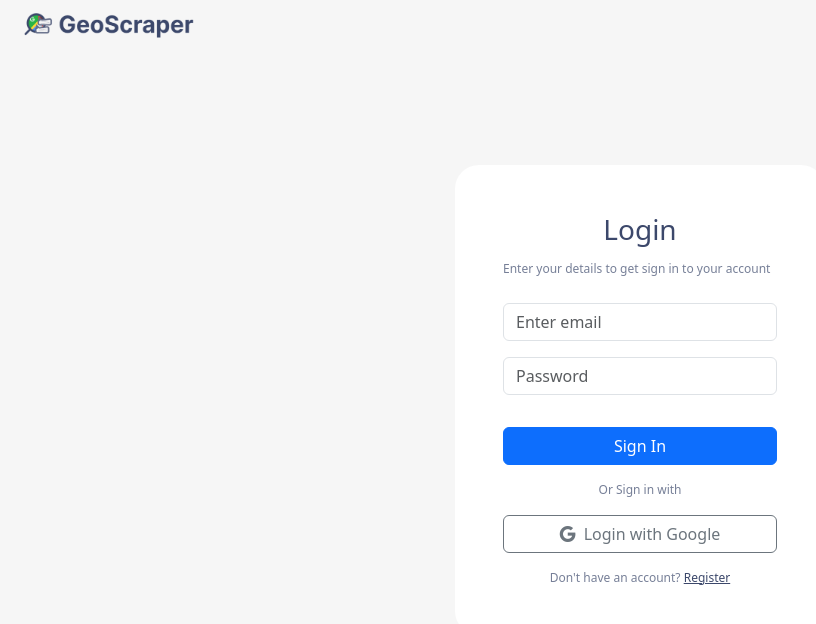
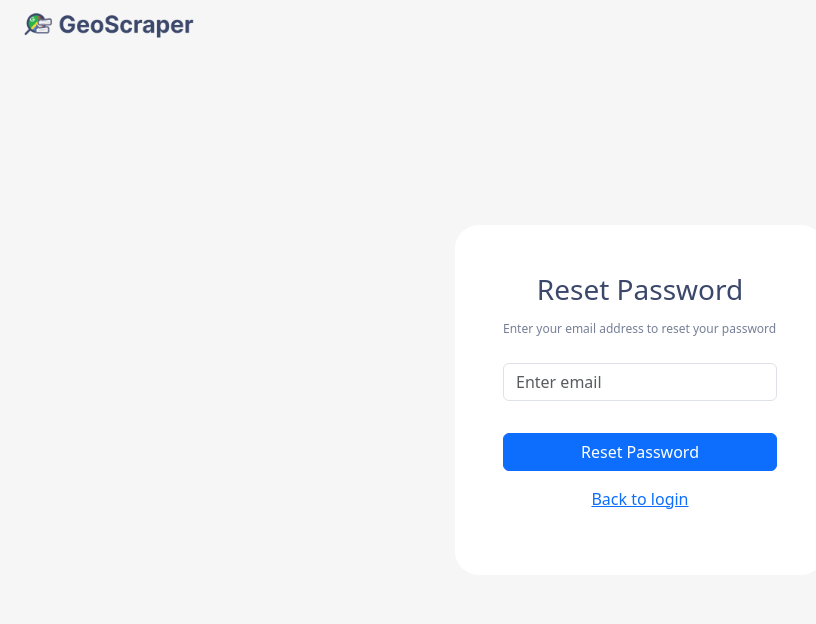
Before and after one commit to shakhrillo/m_main, a React (Vite) app in the folder SELENIUM_NODEJS/client/: page /auth/reset-password in a window 1280 px wide. Before the commit this address led to /auth/login. Shown: the top 624 px of the page, without its empty margins (0-816 px from the left). Built offline with nearby package versions, Linux system fonts and the light colour scheme; no server answers.

Commit message:
Implement password reset functionality and remove unused Redux files

```diff
--- a/SELENIUM_NODEJS/client/src/app/createAppSlice.ts
+++ /dev/null
@@ -1,6 +0,0 @@
-import { asyncThunkCreator, buildCreateSlice } from "@reduxjs/toolkit"
-
-// `buildCreateSlice` allows us to create a slice with async thunks.
-export const createAppSlice = buildCreateSlice({
-  creators: { asyncThunk: asyncThunkCreator },
-})
--- a/SELENIUM_NODEJS/client/src/app/hooks.ts
+++ /dev/null
@@ -1,5 +0,0 @@
-import { TypedUseSelectorHook, useDispatch, useSelector } from "react-redux";
-import { RootState, AppDispatch } from "./store";
-
-export const useAppDispatch = () => useDispatch<AppDispatch>();
-export const useAppSelector: TypedUseSelectorHook<RootState> = useSelector;
--- a/SELENIUM_NODEJS/client/src/app/store.ts
+++ /dev/null
@@ -1,16 +0,0 @@
-import { configureStore } from '@reduxjs/toolkit';
-import reviewsSlice from '../features/reviews';
-
-export const store = configureStore({
-  reducer: {
-    reviews: reviewsSlice,
-  },
-  middleware: (getDefaultMiddleware) => {
-    return getDefaultMiddleware({
-      serializableCheck: false,
-    });
-  },
-});
-
-export type AppDispatch = typeof store.dispatch;
-export type RootState = ReturnType<typeof store.getState>;
--- a/SELENIUM_NODEJS/client/src/contexts/FirebaseProvider.tsx
+++ b/SELENIUM_NODEJS/client/src/contexts/FirebaseProvider.tsx
@@ -1,6 +1,6 @@
 // src/contexts/FirebaseProvider.tsx
 import React, { createContext, ReactNode, useContext, useEffect, useState } from 'react';
-import { Auth, GoogleAuthProvider, User, onAuthStateChanged, signInWithEmailAndPassword, createUserWithEmailAndPassword, signInWithPopup, signOut, updateProfile } from 'firebase/auth';
+import { Auth, GoogleAuthProvider, sendPasswordResetEmail, User, onAuthStateChanged, signInWithEmailAndPassword, createUserWithEmailAndPassword, signInWithPopup, signOut, updateProfile } from 'firebase/auth';
 import { Firestore } from 'firebase/firestore';
 import { auth, firestore } from '../firebaseConfig';
 
@@ -13,6 +13,7 @@ interface FirebaseContextProps {
   googleLogin: () => Promise<void>;
   logout: () => Promise<void>;
   checkAuth: () => Promise<any>;
+  resetPassword: (email: string) => Promise<void>;
   isLoading: boolean;
 }
 
@@ -63,7 +64,11 @@ export const FirebaseProvider: React.FC<FirebaseProviderProps> = ({ children })
     await signOut(auth);
   };
 
-  const firebaseServices = { auth, firestore, isLoading, checkAuth, user, register, login, googleLogin, logout };
+  const resetPassword = async (email: string) => {
+    await sendPasswordResetEmail(auth, email);
+  }
+
+  const firebaseServices = { auth, firestore, isLoading, checkAuth, user, register, login, googleLogin, logout, resetPassword };
 
   return (
     <FirebaseContext.Provider value={firebaseServices}>
--- a/SELENIUM_NODEJS/client/src/main.tsx
+++ b/SELENIUM_NODEJS/client/src/main.tsx
@@ -1,7 +1,5 @@
 import { createRoot } from "react-dom/client"
-import { Provider } from "react-redux"
 import App from "./App"
-import { store } from "./app/store"
 import { FirebaseProvider } from "./contexts/FirebaseProvider"
 import "./index.scss"
 
@@ -11,11 +9,9 @@ if (container) {
   const root = createRoot(container)
 
   root.render(
-    <Provider store={store}>
-      <FirebaseProvider>
-        <App />
-      </FirebaseProvider>
-    </Provider>,
+    <FirebaseProvider>
+      <App />
+    </FirebaseProvider>
   )
 } else {
   throw new Error(
--- a/SELENIUM_NODEJS/client/src/pages/Auth/Login.tsx
+++ b/SELENIUM_NODEJS/client/src/pages/Auth/Login.tsx
@@ -80,6 +80,9 @@ const Login: React.FC = () => {
           {
             error && <div className="alert alert-danger">{error}</div>
           }
+          <a className="login__card__link" href="/auth/reset-password">
+            Forgot password?
+          </a>
         </form>
         <div className="login__card__footer">
           <span className="login__text">Or Sign in with</span>
--- /dev/null
+++ b/SELENIUM_NODEJS/client/src/pages/Auth/ResetPassword.tsx
@@ -0,0 +1,80 @@
+import React, { useEffect, useState } from "react"
+import { useNavigate } from "react-router-dom"
+import logo from "../../assets/images/logo.png"
+import { useFirebase } from "../../contexts/FirebaseProvider"
+
+const ResetPassword: React.FC = () => {
+  const { user, resetPassword } = useFirebase()
+  const navigate = useNavigate()
+
+  const [success, setSuccess] = useState(false)
+  const [email, setEmail] = useState("")
+  const [error, setError] = useState<string | null>(null)
+
+  useEffect(() => {
+    if (user) {
+      navigate("/dashboard")
+    }
+  }, [user, navigate])
+
+  const handleResetPassword = async (e: React.FormEvent) => {
+    e.preventDefault()
+    try {
+      await resetPassword(email)
+      setSuccess(true)
+      setTimeout(() => {
+        navigate("/auth/login")
+      }, 3000)
+    } catch (error) {
+      setError("Failed to reset password.")
+    }
+  }
+
+  return (
+    <div className="login container-fluid">
+      <nav className="login__navbar">
+        <a href="#">
+          <img
+            className="login__navbar-logo"
+            src={logo}
+            alt="GeoScraper logo"
+          />
+        </a>
+      </nav>
+      <div className="login__card">
+        <div className="login__card__header">
+          <h3 className="login__card__header-title">Reset Password</h3>
+          <span className="login__text">
+            Enter your email address to reset your password
+          </span>
+        </div>
+        <form className="login__card__form" onSubmit={handleResetPassword}>
+          <div className="form-group">
+            <input
+              type="text"
+              className="form-control"
+              placeholder="Enter email"
+              onChange={(e) => setEmail(e.target.value)}
+            />
+          </div>
+          <div className="login__card__form-submit">
+            <button className="btn btn-primary" type="submit">
+              Reset Password
+            </button>
+          </div>
+          {
+            error && <div className="alert alert-danger">{error}</div>
+          }
+          {
+            success && <div className="alert alert-success">Password reset link sent to your email.</div>
+          }
+        </form>
+        <div className="login__card__footer">
+          <a href="/auth/login">Back to login</a>
+        </div>
+      </div>
+    </div>
+  )
+}
+
+export default ResetPassword
--- a/SELENIUM_NODEJS/client/src/pages/reviews/SingleReview.tsx
+++ b/SELENIUM_NODEJS/client/src/pages/reviews/SingleReview.tsx
@@ -4,7 +4,6 @@ import { Carousel, Modal } from "react-bootstrap"
 import Button from "react-bootstrap/Button"
 import Pagination from "react-bootstrap/Pagination"
 import { useParams } from "react-router-dom"
-import { useAppSelector } from "../../app/hooks"
 
 import { getDownloadURL, getStorage, ref } from "firebase/storage"
 import ReviewInfo from "../../components/ReviewInfo"
@@ -25,12 +24,6 @@ function SingleReview() {
   const [reviews, setReviews] = useState([] as any[])
   const [currentPage, setCurrentPage] = useState(1)
   const [reviewsPerPage] = useState(15) // Number of reviews per page
-  const db = useAppSelector(state => state.firebase.db)
-  // const user = useAppSelector(state => state.auth.user)
-
-  const [ratingOverviewVisibility, setRatingOverviewVisibility] = useState<
-    Record<string, boolean>
-  >({})
 
   useEffect(() => {
     if (!firestore || !place || !user) return
--- a/SELENIUM_NODEJS/client/src/routes/AppRoutes.tsx
+++ b/SELENIUM_NODEJS/client/src/routes/AppRoutes.tsx
@@ -11,6 +11,7 @@ import PreloaderLayout from "../layouts/PreloaderLayout/PreloaderLayout"
 import Login from "../pages/auth/Login"
 import Logout from "../pages/auth/Logout"
 import Register from "../pages/auth/Register"
+import ResetPassword from "../pages/auth/ResetPassword"
 import Help from "../pages/Help"
 import Payments from "../pages/Payments"
 import ReviewsList from "../pages/reviews/ReviewsList"
@@ -47,6 +48,7 @@ const authRoutes = {
     { path: "register", element: <Register /> },
     { path: "login", element: <Login /> },
     { path: "logout", element: <Logout /> },
+    { path: "reset-password", element: <ResetPassword /> },
   ]
 }
 
@@ -65,9 +67,9 @@ const router = createBrowserRouter([
 
 const AppRoutes = () => {
   return (
-    // <PreloaderLayout>
+    <PreloaderLayout>
       <RouterProvider router={router} />
-    // </PreloaderLayout>
+    </PreloaderLayout>
   )
 }
 
```
